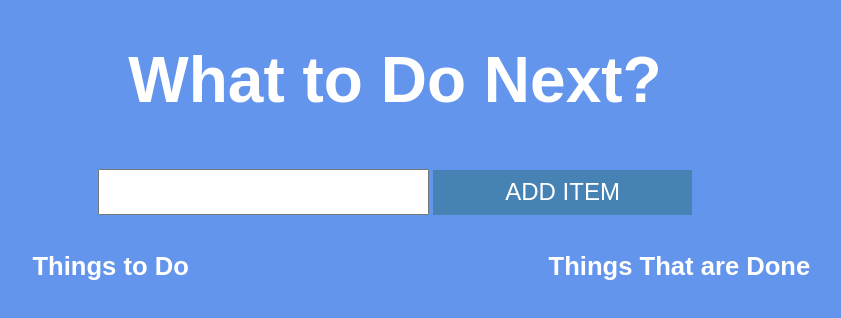
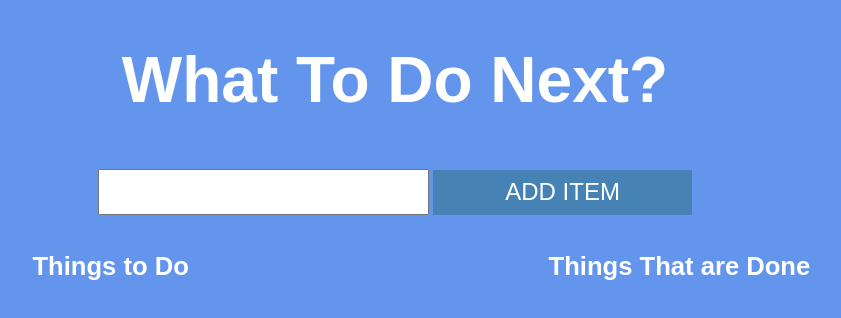
Before and after one commit to spencerhaugh/basic-todo, a plain HTML site: page index.html in a window 1280 px wide. Shown: the whole page, without its empty margins (245-1086 px from the left). Drawn offline with nearby package versions, Linux system fonts and the light colour scheme.

Commit message:
Title and copy edits, added live link to README

```diff
--- a/index.html
+++ b/index.html
@@ -2,7 +2,7 @@
 <html lang="en" dir="ltr">
   <head>
     <meta charset="utf-8">
-    <title>To Do App</title>
+    <title>What To Do App</title>
     <!--     CSS stylesheet -->
     <link rel="stylesheet" href="main.css">
     <!--     remember, jQuery must come first -->
@@ -15,7 +15,7 @@
   </head>
   <body>
     <div id="container">
-      <h1>What to Do Next?</h1>
+      <h1>What To Do Next?</h1>
       <div id="input-container">
         <!--         input and input button -->
         <label for="input-box"></label>
```
Also changed, not shown: 1 other file.
